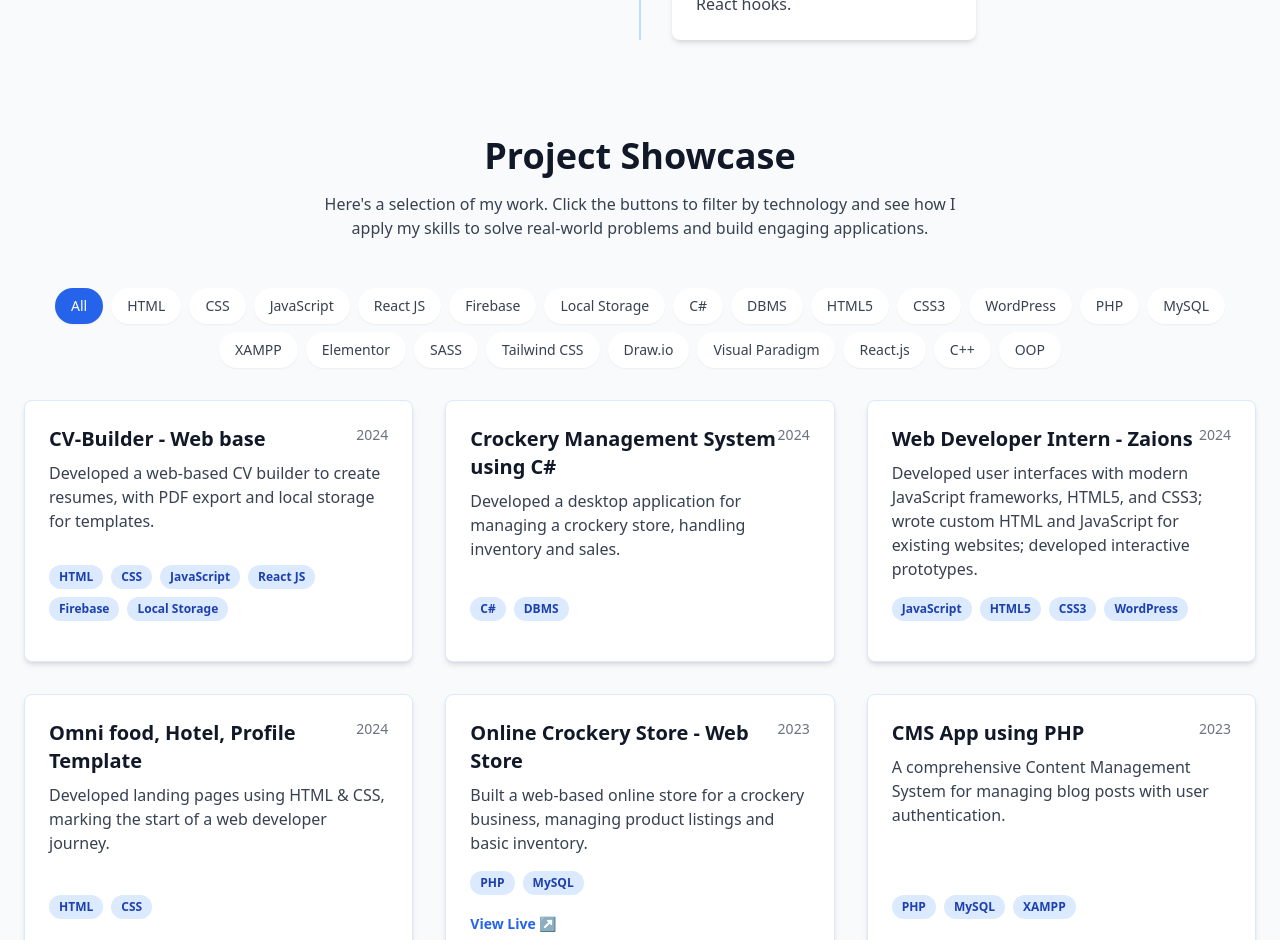
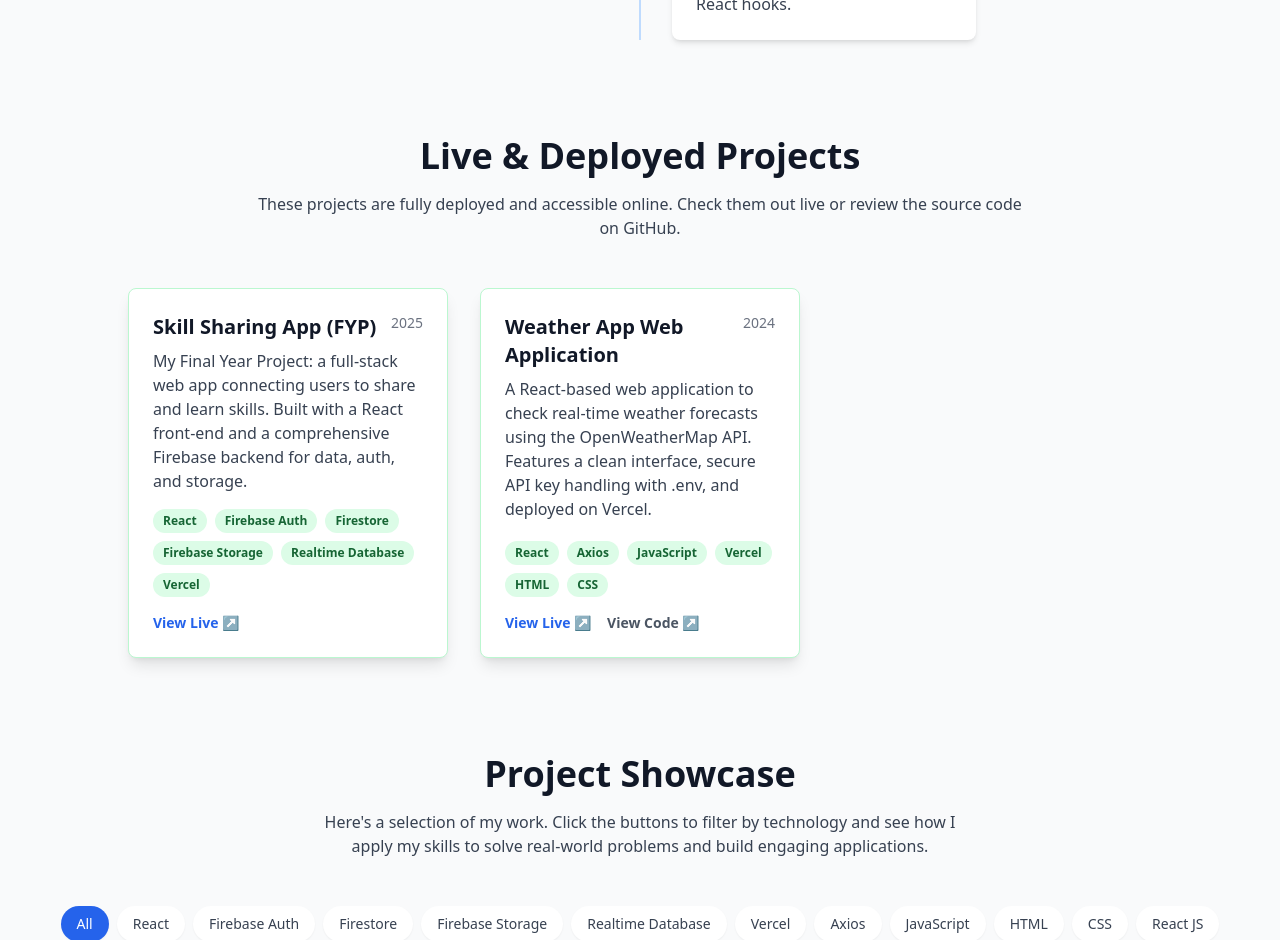
Before and after one commit to fayyaz48097/portfolio-react, a React (Vite) app: page / in a window 1280 px wide. Shown: the part 1860-2800 px from the top of the page. Built offline with nearby package versions, Linux system fonts and the light colour scheme.

Commit message:
live project

```diff
--- a/index.html
+++ b/index.html
@@ -2,7 +2,7 @@
 <html lang="en">
   <head>
     <meta charset="UTF-8" />
-    <link rel="icon" type="image/svg+xml" href="/public/fayyazali.png" />
+    <link rel="icon" type="image/svg+xml" href="/fayyazali.png" />
     <meta name="viewport" content="width=device-width, initial-scale=1.0" />
     <title>Porfolio - Fayyaz ali</title>
   </head>
--- a/package.json
+++ b/package.json
@@ -1,5 +1,5 @@
 {
-  "name": "fayyazporfolio",
+  "name": "fayyaz-porfolio",
   "private": true,
   "version": "0.0.0",
   "type": "module",
--- a/src/App.jsx
+++ b/src/App.jsx
@@ -1,5 +1,81 @@
 import React, { useState, useEffect, useRef } from "react";
 import Chart from "chart.js/auto";
+
+// DeployedProjects Component
+const DeployedProjects = ({ projects }) => {
+  // Filter for only deployed projects
+  const deployed = projects.filter((p) => p.type === "Deployed");
+
+  if (deployed.length === 0) {
+    return null; // Don't render the section if there are no deployed projects
+  }
+
+  return (
+    <section id="deployed-projects" className="mb-24">
+      <h3 className="mb-4 text-4xl font-bold text-center text-gray-900">
+        Live & Deployed Projects
+      </h3>
+      <p className="max-w-3xl mx-auto mb-12 text-center text-gray-700">
+        These projects are fully deployed and accessible online. Check them out
+        live or review the source code on GitHub.
+      </p>
+      <div className="grid max-w-5xl grid-cols-1 gap-8 mx-auto md:grid-cols-2 lg:grid-cols-3">
+        {deployed.map((project, index) => (
+          <div
+            key={index}
+            className="flex flex-col p-6 overflow-hidden transition-transform transform bg-white border border-green-200 rounded-lg shadow-lg project-card hover:scale-105"
+          >
+            <div className="flex-grow">
+              <div className="flex items-start justify-between mb-2">
+                <h4 className="text-xl font-bold text-gray-900">
+                  {project.title}
+                </h4>
+                <span className="text-sm font-medium text-gray-500">
+                  {project.year}
+                </span>
+              </div>
+              <p className="mb-4 text-gray-700">{project.description}</p>
+            </div>
+            <div>
+              <div className="flex flex-wrap gap-2 mb-4">
+                {project.technologies.map((tech, techIndex) => (
+                  <span
+                    key={techIndex}
+                    className="bg-green-100 text-green-800 text-xs font-semibold px-2.5 py-1 rounded-full"
+                  >
+                    {tech}
+                  </span>
+                ))}
+              </div>
+              <div className="flex items-center space-x-4">
+                {project.liveUrl && (
+                  <a
+                    href={project.liveUrl}
+                    target="_blank"
+                    rel="noopener noreferrer"
+                    className="text-sm font-semibold text-blue-600 hover:text-blue-800"
+                  >
+                    View Live ↗
+                  </a>
+                )}
+                {project.gitUrl && (
+                  <a
+                    href={project.gitUrl}
+                    target="_blank"
+                    rel="noopener noreferrer"
+                    className="text-sm font-semibold text-gray-600 hover:text-gray-800"
+                  >
+                    View Code ↗
+                  </a>
+                )}
+              </div>
+            </div>
+          </div>
+        ))}
+      </div>
+    </section>
+  );
+};
 
 // HomeView Component (Encapsulates the main CV content)
 const HomeView = ({
@@ -371,6 +447,9 @@ const HomeView = ({
         </div>
       </section>
 
+      {/* NEW DEPLOYED PROJECTS SECTION */}
+      <DeployedProjects projects={projects} />
+
       {/* Projects Section */}
       <section id="projects" className="mb-24">
         <h3 className="mb-4 text-4xl font-bold text-center text-gray-900">
@@ -478,7 +557,7 @@ const HomeView = ({
             Minhaj University Lahore | Lahore, Pakistan
           </p>
           <p className="mt-1 mb-3 text-sm text-gray-500">2021 - 2025</p>
-          <p className="text-gray-700">GPA: 3.6</p>
+          <p className="text-gray-700">GPA: 3.65</p>
         </div>
       </section>
 
@@ -589,6 +668,34 @@ const App = () => {
   // State for projects data (moved here as it's global to the CV content)
   const [projects, setProjects] = useState(
     [
+      // UPDATED FYP PROJECT
+      {
+        title: "Skill Sharing App (FYP)",
+        year: 2025,
+        description:
+          "My Final Year Project: a full-stack web app connecting users to share and learn skills. Built with a React front-end and a comprehensive Firebase backend for data, auth, and storage.",
+        technologies: [
+          "React",
+          "Firebase Auth",
+          "Firestore",
+          "Firebase Storage",
+          "Realtime Database",
+          "Vercel",
+        ],
+        liveUrl: "https://skill-sharing-app.vercel.app/",
+        gitUrl: null, // Add your git URL when it's ready
+        type: "Deployed",
+      },
+      {
+        title: "Weather App Web Application",
+        year: 2024,
+        description:
+          "A React-based web application to check real-time weather forecasts using the OpenWeatherMap API. Features a clean interface, secure API key handling with .env, and deployed on Vercel.",
+        technologies: ["React", "Axios", "JavaScript", "Vercel", "HTML", "CSS"],
+        liveUrl: "https://weather-app-self-three-67.vercel.app/",
+        gitUrl: "https://github.com/fayyaz48097/WeatherApp.git",
+        type: "Deployed",
+      },
       {
         title: "CV-Builder - Web base",
         year: 2024,
@@ -614,7 +721,7 @@ const App = () => {
       },
       {
         title: "Web Developer Intern - Zaions",
-        year: 2024, // Assuming 2024 based on the document's order for this entry
+        year: 2024,
         description:
           "Developed user interfaces with modern JavaScript frameworks, HTML5, and CSS3; wrote custom HTML and JavaScript for existing websites; developed interactive prototypes.",
         technologies: ["JavaScript", "HTML5", "CSS3", "WordPress"],
@@ -622,7 +729,7 @@ const App = () => {
       },
       {
         title: "Omni food, Hotel, Profile Template",
-        year: 2024, // Assuming 2024 based on the document's order for this entry
+        year: 2024,
         description:
           "Developed landing pages using HTML & CSS, marking the start of a web developer journey.",
         technologies: ["HTML", "CSS"],
@@ -804,6 +911,14 @@ const App = () => {
             >
               Experience
             </a>
+            {/* ADDED NEW NAV LINK */}
+            <a
+              href="#deployed-projects"
+              className="text-gray-700 border-b-2 border-transparent nav-link hover:text-blue-700 hover:border-blue-700"
+              onClick={goToHomePage}
+            >
+              Live Projects
+            </a>
             <a
               href="#projects"
               className="text-gray-700 border-b-2 border-transparent nav-link hover:text-blue-700 hover:border-blue-700"
@@ -896,6 +1011,16 @@ const App = () => {
             Experience
           </a>
           <a
+            href="#deployed-projects"
+            className="block py-2 text-gray-700 hover:text-blue-700"
+            onClick={() => {
+              goToHomePage();
+              setIsMobileMenuOpen(false);
+            }}
+          >
+            Live Projects
+          </a>
+          <a
             href="#projects"
             className="block py-2 text-gray-700 hover:text-blue-700"
             onClick={() => {
```
Also changed, not shown: 1 other file (tests, documents, lock files or other folders).
